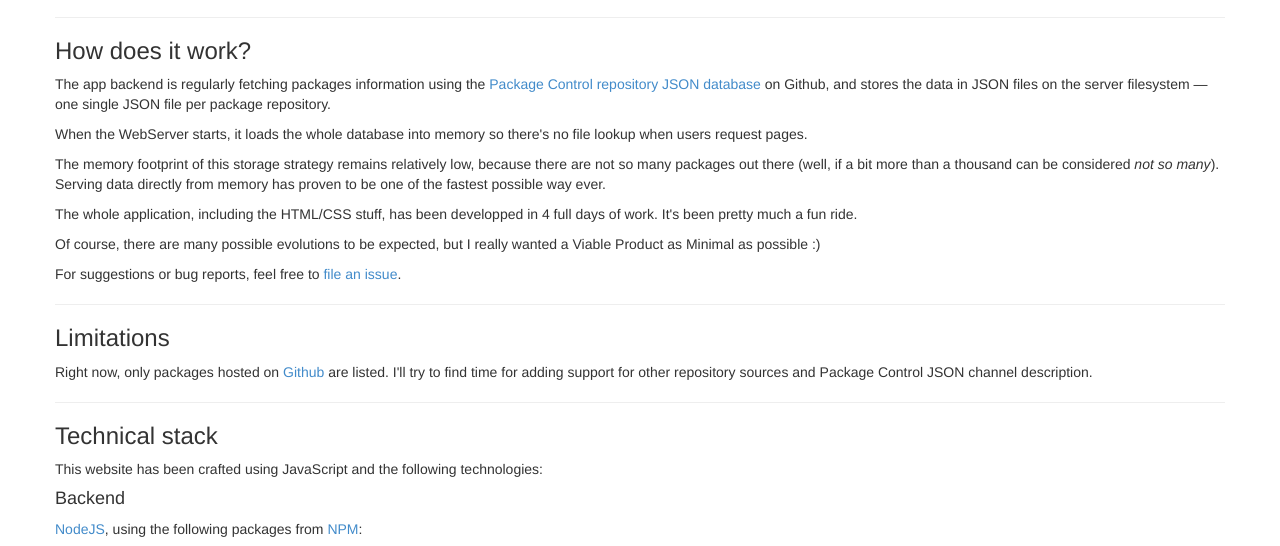
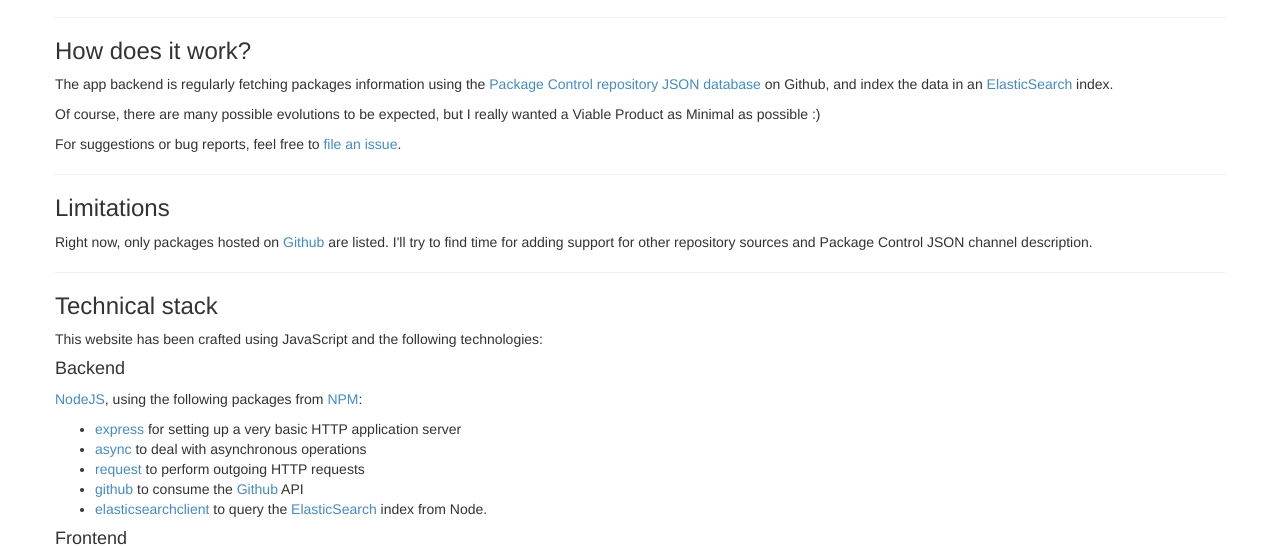
Before and after one commit to n1k0/stpackages, a website: page static/index.html at #/about in a window 1280 px wide. Shown: the part 379-925 px from the top of the page. Drawn offline with Linux system fonts and the light colour scheme.

Commit message:
updated about page

```diff
--- a/static/partials/about.html
+++ b/static/partials/about.html
@@ -10,13 +10,7 @@
 
 <h3>How does it work?</h3>
 
-<p>The app backend is regularly fetching packages information using the <a href="https://raw.github.com/wbond/package_control_channel/master/repositories.json">Package Control repository JSON database</a> on Github, and stores the data in JSON files on the server filesystem — one single JSON file per package repository.</p>
-
-<p>When the WebServer starts, it loads the whole database into memory so there's no file lookup when users request pages.</p>
-
-<p>The memory footprint of this storage strategy remains relatively low, because there are not so many packages out there (well, if a bit more than a thousand can be considered <em>not so many</em>). Serving data directly from memory has proven to be one of the fastest possible way ever.</p>
-
-<p>The whole application, including the HTML/CSS stuff, has been developped in 4 full days of work. It's been pretty much a fun ride.</p>
+<p>The app backend is regularly fetching packages information using the <a href="https://raw.github.com/wbond/package_control_channel/master/repositories.json">Package Control repository JSON database</a> on Github, and index the data in an <a href="http://elasticsearch.org/">ElasticSearch</a> index.</p>
 
 <p>Of course, there are many possible evolutions to be expected, but I really wanted a Viable Product as Minimal as possible :)</p>
 
@@ -60,8 +54,8 @@
     to consume the <a href="https://github.com/">Github</a> API
   </li>
   <li>
-    <a href="https://npmjs.org/package/search">search-index</a>
-    to build a custom searchable index used by the search engine
+    <a href="https://npmjs.org/package/elasticsearchclient">elasticsearchclient</a>
+    to query the <a href="http://elasticsearch.org/">ElasticSearch</a> index from Node.
   </li>
 </ul>
 
```
